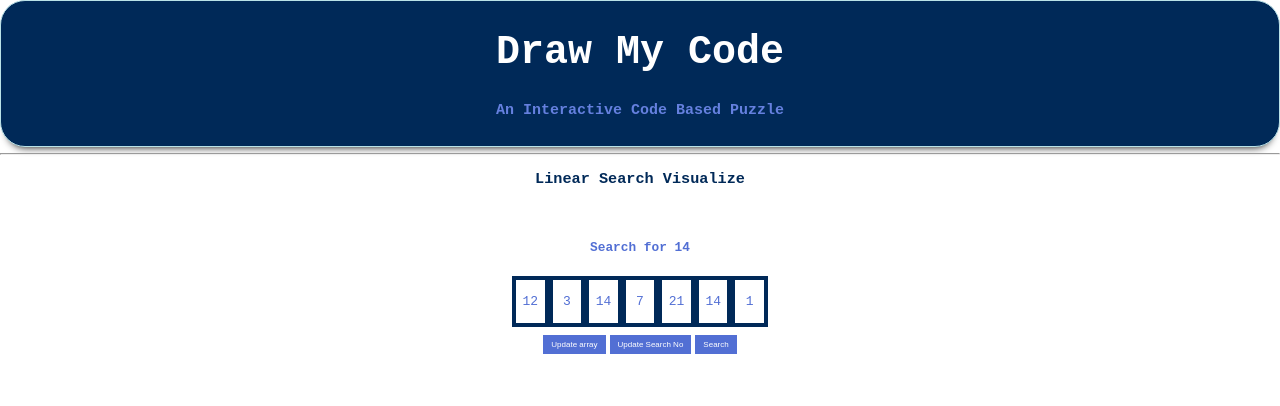
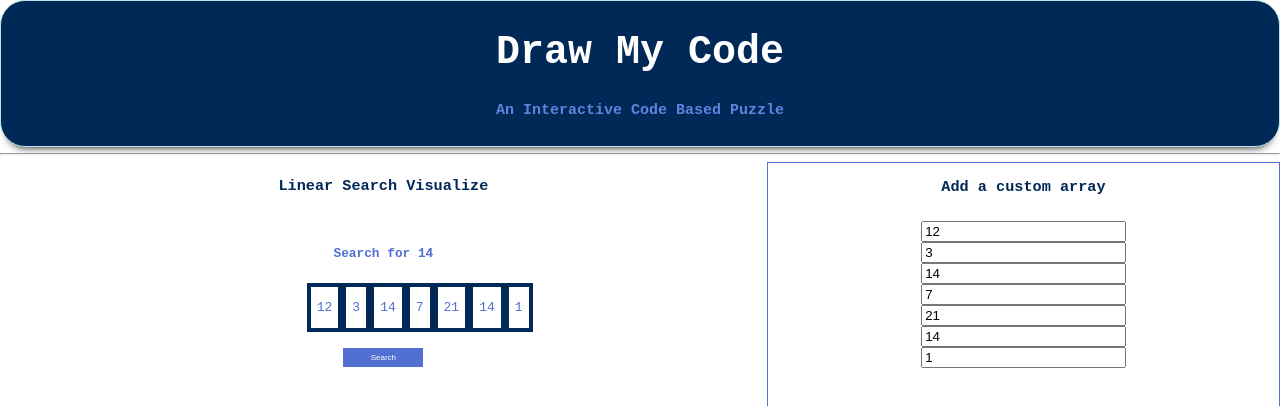
Before and after one commit to arjkashyap/Draw-My-Code, a React (Create React App) app: page / in a window 1280 px wide. Shown: the top 406 px of the page. Built offline with nearby package versions, Linux system fonts and the light colour scheme.

Commit message:
Array update form

```diff
--- a/src/App.css
+++ b/src/App.css
@@ -5,4 +5,17 @@
 
 .App {
   font-family: monospace;
+
 }
+
+.array-methods {
+  display: flex;
+  flex-direction: row;
+}
+
+@media only screen and (max-width: 800px) {
+  .array-methods {
+    display: flex;
+    flex-direction: column;
+  }
+}
--- a/src/App.js
+++ b/src/App.js
@@ -2,13 +2,19 @@ import React from "react";
 import "./App.css";
 import Header from "./components/Header";
 import LinearSearch from "./components/LinearSearch";
+import UpdateArray from "./components/UpdateArray";
 
 function App() {
+  const setUpdateArr = () => true;
   return (
     <div className="App">
       <Header />
-      <hr/>
-      <LinearSearch />
+      <hr />
+      <div className="array-methods">
+        <LinearSearch />
+        <br />
+        <UpdateArray />
+      </div>
     </div>
   );
 }
--- a/src/components/LinearSearch.js
+++ b/src/components/LinearSearch.js
@@ -7,7 +7,7 @@ const LinearSearch = () => {
   const boxDefault = "white";
   const boxSelected = "yellow";
   // initialize default array
-  const defaultArr = [12, 3, 14, 7, 21, 14, 1];
+  const [defaultArr, setDefaultArr] = useState([12, 3, 14, 7, 21, 14, 1]);
   const defaultSearch = 14;
 
   // current state of linear search
@@ -39,7 +39,7 @@ const LinearSearch = () => {
       </div>
     ));
     setArr(Array);
-  }, [ptr]);
+  }, [ptr, defaultArr]);
 
   // Pull out number from array of divs
   const getNumber = (i) => parseInt(Arr[i].props.children.props.children);
@@ -53,7 +53,6 @@ const LinearSearch = () => {
 
   const startSearch = () => {
     setResult(`Looking for ${searchElement}...`);
-
     if (searching) return;
     setSearching(true);
     let index = 0;
@@ -73,15 +72,6 @@ const LinearSearch = () => {
     }, 800);
   };
 
-  const updateArray = () => {
-    let n = Arr.length;
-
-    const formArr = defaultArr.map((e) => (
-      <input value={e} className="arr-box" />
-    ));
-    setArr(<form className="arr-from">{formArr}</form>);
-  };
-
   return (
     <div className="linear-search">
       <h3 id="heading">Linear Search Visualize</h3>
@@ -91,11 +81,7 @@ const LinearSearch = () => {
       <div className="array"> {Arr} </div>
 
       <div className="btn-group">
-        <button className="button" onClick={updateArray}>
-          Update array
-        </button>
-        <button className="button"> Update Search No</button>
-        <button className="button" onClick={startSearch}>
+        <button id="search-btn" className="button" onClick={startSearch}>
           Search
         </button>
       </div>
--- /dev/null
+++ b/src/components/UpdateArray.js
@@ -0,0 +1,22 @@
+import React, { useState } from "react";
+import "../styles/UpdateArray.css";
+
+const UpdateArray = () => {
+  const [defaultArr, setDefaultArr] = useState([12, 3, 14, 7, 21, 14, 1]);
+
+  const setForm = () => {
+    const inputArray = defaultArr.map((e, index) => (
+      <input key={index} value={e} />
+    ));
+    return <form className="arr-form">{inputArray}</form>;
+  };
+  return (
+    <div className="update-array">
+      <h3>Add a custom array</h3>
+      <div>{setForm()}</div>
+      {/* <h3>Look For</h3> */}
+    </div>
+  );
+};
+
+export default UpdateArray;
--- a/src/styles/LinearSearch.css
+++ b/src/styles/LinearSearch.css
@@ -1,7 +1,9 @@
 .linear-search {
+  flex: 60%;
   text-align: center;
   /* background-color: rosybrown; */
-  width: 100%;
+  /* width: 100%; */
+  /* background-color: rebeccapurple; */
 }
 
 #heading {
@@ -30,10 +32,11 @@
   border: 4px solid var(--pm-clr);
   text-align: center;
   /* max-width: 2rem; */
-  padding-left: 4px;
-  padding-right: 4px;
-  padding-top: 1px;
-  padding-bottom: 1px;
+}
+
+.arr-box p {
+  padding-left: 6px;
+  padding-right: 6px;
 }
 
 .arr-box:nth-child(4) {
@@ -59,6 +62,11 @@
   background-color: var(--pm-clr);
 }
 
+#search-btn {
+  margin-top: 1rem;
+  width: 5rem;
+}
+
 @media only screen and (min-width: 400px) {
   .array {
     width: 50%;
--- /dev/null
+++ b/src/styles/UpdateArray.css
@@ -0,0 +1,20 @@
+.update-array {
+  flex: 40%;
+  text-align: center;
+  border: 0.2px solid var(--sc-clr);
+  height: 800px;
+}
+
+.update-array h3 {
+  color: var(--pm-clr);
+}
+
+.arr-form {
+  position: relative;
+  display: inline-block;
+  display: flex;
+  flex-direction: column;
+  width: 40%;
+  margin: 0 auto;
+  padding: 10px;
+}
```
